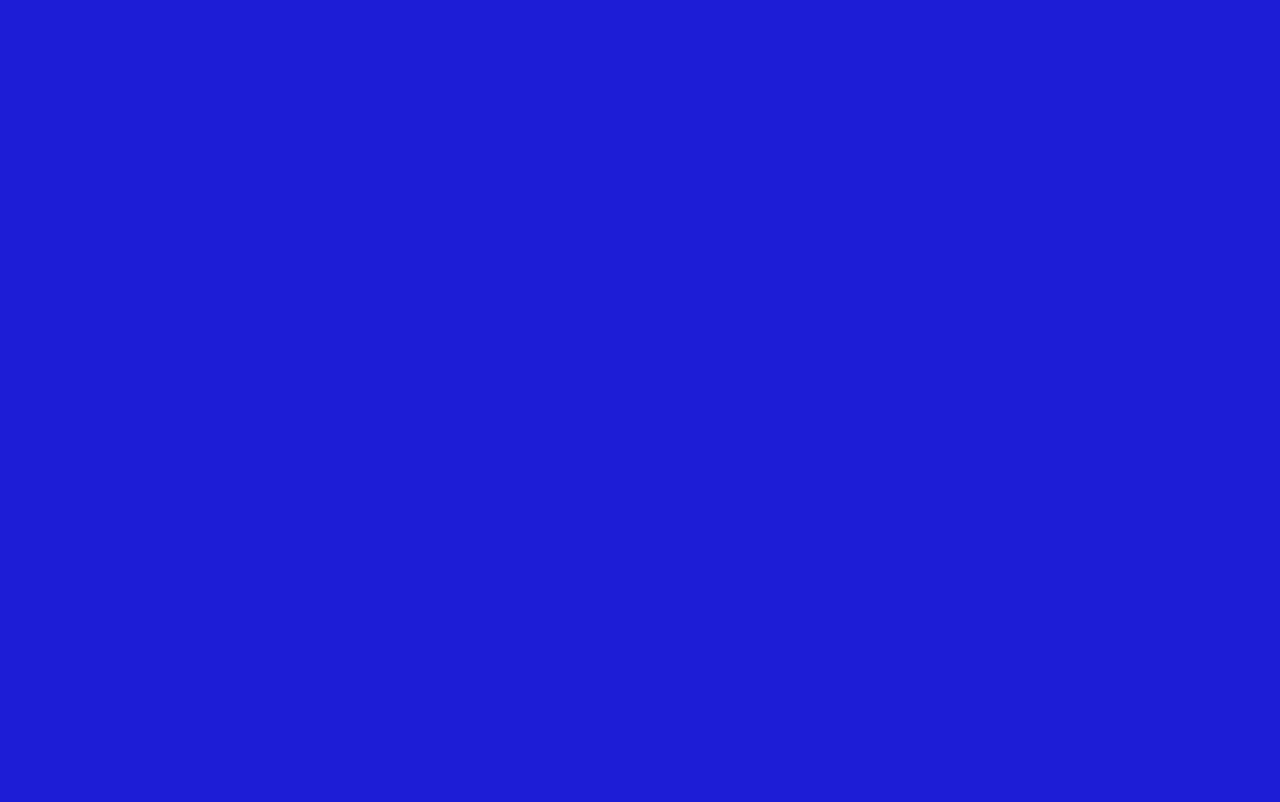
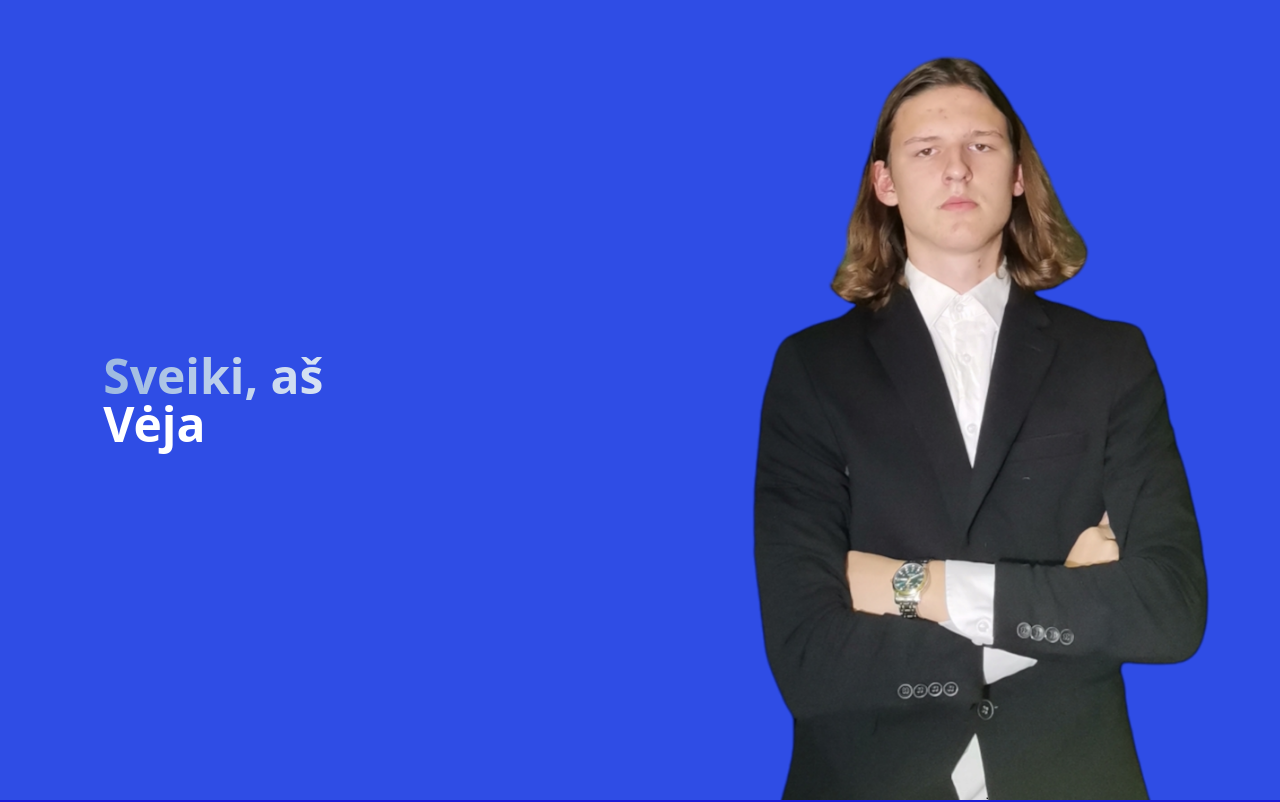
Before and after one commit to justnaikis/prezidentams, a Next.js app: page / in a window 1280 px wide. Shown: the top 802 px of the page. Built offline with nearby package versions, Linux system fonts and the light colour scheme.

Commit message:
Uncomment children in layout component

```diff
--- a/app/layout.tsx
+++ b/app/layout.tsx
@@ -28,7 +28,7 @@ export default function RootLayout({
         <body
           className={`${geistSans.variable} ${geistMono.variable} antialiased`}
         >
-          {/*children*/}
+          {children}
         </body>
       </html>
   );
```
